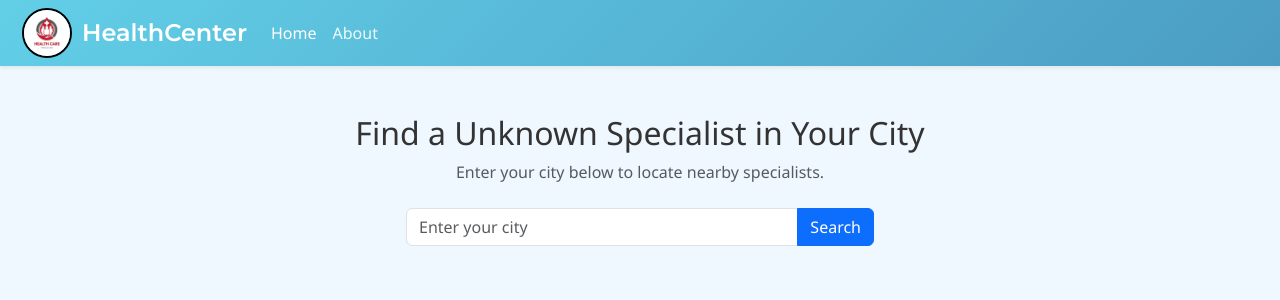
After one commit to visvius/health-recommendation-system, a Flask app: page /find-doctor in a window 1280 px wide. The commit adds this page. Shown: the top 300 px of the page. Run offline with Flask 3, Linux system fonts and the light colour scheme; parts of the project's set-up code (start-up, migrations or seed data) failed here and were passed over; some libraries are stand-ins or nearby versions.

Commit message:
added find nearby button & find doctor page

```diff
--- a/main.py
+++ b/main.py
@@ -79,6 +79,10 @@ def home():
 
     return render_template('index.html')
 
+@app.route('/find-doctor')
+def find_doctor():
+    doc = request.args.get('doc', 'Unknown Specialist')  # Get 'doc' from URL
+    return render_template('find-doctor.html', doc=doc)
 
 @app.route('/about')
 def about():
--- /dev/null
+++ b/templates/find-doctor.html
@@ -0,0 +1,64 @@
+<!DOCTYPE html>
+<html lang="en">
+
+<head>
+    <meta charset="UTF-8">
+    <meta name="viewport" content="width=device-width, initial-scale=1.0">
+    <title>Find Doctor</title>
+    <link rel="stylesheet" href="https://cdnjs.cloudflare.com/ajax/libs/bootstrap/5.3.0/css/bootstrap.min.css">
+    <script src="https://cdnjs.cloudflare.com/ajax/libs/bootstrap/5.3.0/js/bootstrap.bundle.min.js"></script>
+
+    <link href="{{ url_for('static', filename='css/styles.css') }}" rel="stylesheet">
+
+    <!-- Custom Fonts -->
+    <link href="https://fonts.googleapis.com/css2?family=Poppins:wght@300;400;500;600;700&display=swap"
+        rel="stylesheet">
+    <link href="https://fonts.googleapis.com/css2?family=Montserrat:wght@400;500;600;700&display=swap" rel="stylesheet">
+</head>
+
+<body>
+    <nav class="navbar navbar-expand-lg shadow-sm" style="background: linear-gradient(135deg, #62cfe7, #4b9cc3);">
+        <div class="container-fluid">
+            <!-- Logo at the top-left corner -->
+            <div class="logo" style="margin: 0px 10px;">
+                <img class="myimg" src="{{ url_for('static', filename='img/img.png') }}" alt="">
+            </div>
+
+            <a class="navbar-brand" href="#"
+                style="font-family: 'Montserrat', sans-serif; color: #fff; font-weight: 600;">
+                <h4 style="margin-bottom: 0;">HealthCenter</h4>
+            </a>
+            <button class="navbar-toggler" type="button" data-bs-toggle="collapse"
+                data-bs-target="#navbarSupportedContent" aria-controls="navbarSupportedContent" aria-expanded="false"
+                aria-label="Toggle navigation">
+                <span class="navbar-toggler-icon"></span>
+            </button>
+            <div class="collapse navbar-collapse" id="navbarSupportedContent">
+                <ul class="navbar-nav me-auto mb-2 mb-lg-0">
+                    <li class="nav-item">
+                        <a class="nav-link active" aria-current="page" href="{{url_for('index')}}"
+                            style="color: #fff; font-weight: 500;">Home</a>
+                    </li>
+                    <li class="nav-item">
+                        <a class="nav-link" href="/about" style="color: rgba(255, 255, 255, 0.9);">About</a>
+                    </li>
+                </ul>
+            </div>
+        </div>
+    </nav>
+
+    <!-- Main Content -->
+    <div class="container text-center mt-5">
+        <h2>Find a {{ doc }} in Your City</h2>
+        <p class="text-muted">Enter your city below to locate nearby specialists.</p>
+
+        <form action="/search-doctor" method="GET" class="mt-4">
+            <div class="input-group mb-3 w-50 mx-auto">
+                <input type="text" name="city" class="form-control" placeholder="Enter your city" required>
+                <button class="btn btn-primary" type="submit">Search</button>
+            </div>
+        </form>
+    </div>
+</body>
+
+</html>
```
Also changed, not shown: templates/index.html (+119 -55 lines), 1 other file.
